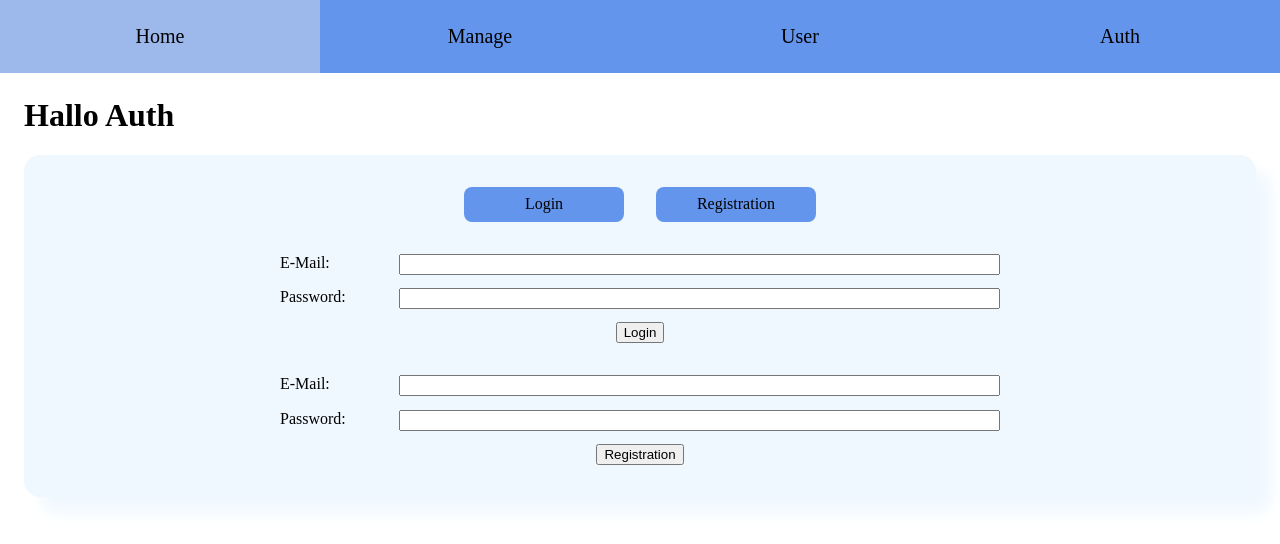
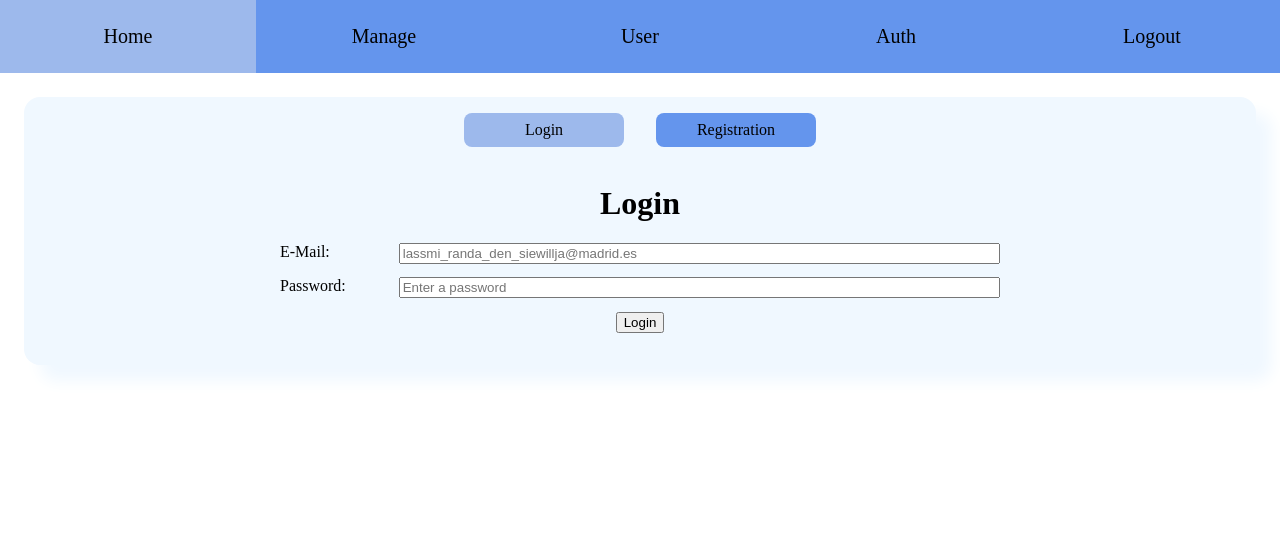
Before and after one commit to der-dittsche/Music_App, a Vue app: page /auth in a window 1280 px wide. Shown: the top 544 px of the page. Built offline with nearby package versions, Linux system fonts and the light colour scheme; no server answers.

Commit message:
feat: add login/logout/register routine with firebase auth

```diff
--- a/package.json
+++ b/package.json
@@ -12,6 +12,7 @@
     "prepare": "husky install"
   },
   "dependencies": {
+    "firebase": "^9.14.0",
     "pinia": "^2.0.26",
     "vue": "^3.2.45",
     "vue-router": "^4.1.6"
--- a/src/App.vue
+++ b/src/App.vue
@@ -8,6 +8,12 @@
 <script setup>
 import { RouterView } from 'vue-router';
 import NavBar from './components/NavBar.vue';
+import { onMounted } from 'vue';
+import { useStoreAuth } from '@/stores/storeAuth';
+
+const storeAuth = useStoreAuth();
+
+onMounted(() => storeAuth.initUser());
 </script>
 
 <style>
--- a/src/components/NavBar.vue
+++ b/src/components/NavBar.vue
@@ -5,9 +5,22 @@
       <RouterLink to="/manage" class="nav_item">Manage</RouterLink>
       <RouterLink to="/user" class="nav_item">User</RouterLink>
       <RouterLink to="/auth" class="nav_item">Auth</RouterLink>
+      <div class="nav_item" @click="storeAuth.logoutUser">Logout</div>
     </div>
   </nav>
 </template>
+<script>
+import { useStoreAuth } from '@/stores/storeAuth';
+
+export default {
+  data() {
+    const storeAuth = useStoreAuth();
+    return {
+      storeAuth,
+    };
+  },
+};
+</script>
 <style>
 .navbar {
   display: flex;
--- /dev/null
+++ b/src/stores/firebase.js
@@ -0,0 +1,16 @@
+import { initializeApp } from 'firebase/app';
+import { getAuth } from 'firebase/auth';
+
+const firebaseConfig = {
+  apiKey: 'AIzaSyAJpMj8M9bJmmPxFoR1Pk8ezOKr7BZW2fo',
+  authDomain: 'music-app-404e3.firebaseapp.com',
+  projectId: 'music-app-404e3',
+  storageBucket: 'music-app-404e3.appspot.com',
+  messagingSenderId: '306035918224',
+  appId: '1:306035918224:web:8d28407ba64bb7e8e55f15',
+};
+
+const app = initializeApp(firebaseConfig);
+const auth = getAuth(app);
+
+export { auth };
--- /dev/null
+++ b/src/stores/storeAuth.js
@@ -0,0 +1,66 @@
+import { defineStore } from 'pinia';
+import {
+  onAuthStateChanged,
+  createUserWithEmailAndPassword,
+  signInWithEmailAndPassword,
+  signOut,
+} from 'firebase/auth';
+import { auth } from './firebase';
+
+export const useStoreAuth = defineStore('storeAuth', {
+  state: () => {
+    return {
+      user: {},
+    };
+  },
+  actions: {
+    initUser() {
+      onAuthStateChanged(auth, user => {
+        if (user) {
+          this.user.id = user.uid;
+          this.user.email = user.email;
+        } else {
+          this.user = {};
+        }
+      });
+    },
+    registerUser(credentials) {
+      createUserWithEmailAndPassword(
+        auth,
+        credentials.email,
+        credentials.password,
+      )
+        .then(userCredential => {
+          const user = userCredential.user;
+          console.log(user);
+        })
+        .catch(error => {
+          const errorCode = error.code;
+          const errorMessage = error.message;
+          console.log(errorCode, errorMessage);
+        });
+    },
+    loginUser(credentials) {
+      signInWithEmailAndPassword(auth, credentials.email, credentials.password)
+        .then(userCredential => {
+          const user = userCredential.user;
+          console.log(user);
+        })
+        .catch(error => {
+          const errorCode = error.code;
+          const errorMessage = error.message;
+          console.log(errorCode, errorMessage);
+        });
+    },
+    logoutUser() {
+      signOut(auth)
+        .then(() => {
+          console.log('U are logout');
+        })
+        .catch(error => {
+          console.log(error);
+        });
+    },
+  },
+  getters: {},
+});
--- a/src/views/AuthView.vue
+++ b/src/views/AuthView.vue
@@ -1,11 +1,22 @@
 <template>
-  <h1>Hallo Auth</h1>
   <div class="container">
     <div class="auth_tab">
-      <p class="auth_tab_item">Login</p>
-      <p class="auth_tab_item">Registration</p>
+      <div
+        class="auth_tab_item"
+        :class="{ is_active: !register }"
+        @click.prevent="register = false"
+      >
+        Login
+      </div>
+      <div
+        class="auth_tab_item"
+        :class="{ is_active: register }"
+        @click.prevent="register = true"
+      >
+        Registration
+      </div>
     </div>
-    <div class="auth">
+    <!--     <div class="auth">
       <form action="submit" class="auth_card_auth">
         <div class="auth_card_element">
           <label for="auth_email" class="auth_card_label">E-Mail:</label>
@@ -27,34 +38,61 @@
         </div>
         <button>Login</button>
       </form>
-    </div>
+    </div> -->
     <div class="auth">
-      <form action="submit" class="auth_card_auth">
+      <form action="submit" class="auth_card_auth" @submit.prevent="onSubmit">
+        <div class="auth_title">
+          <h1>{{ formTitle }}</h1>
+        </div>
         <div class="auth_card_element">
           <label for="auth_email" class="auth_card_label">E-Mail:</label>
           <input
+            v-model="credentials.email"
             type="email"
             name="auth_email"
             id="auth_email"
             class="auth_card_input"
+            placeholder="lassmi_randa_den_siewillja@madrid.es"
           />
         </div>
         <div class="auth_card_element">
           <label for="auth_password" class="auth_card_label">Password:</label>
           <input
+            v-model="credentials.password"
             type="password"
             name="auth_password"
             id="auth_password"
             class="auth_card_input"
+            placeholder="Enter a password"
           />
         </div>
-        <button type="submit" @click="CallMe">Registration</button>
+        <button type="submit" @click="CallMe">{{ formTitle }}</button>
       </form>
     </div>
   </div>
 </template>
 <script>
+import { ref, computed, reactive } from 'vue';
+import { useStoreAuth } from '@/stores/storeAuth';
+
 export default {
+  data() {
+    const register = ref(false);
+    const formTitle = computed(() => {
+      return register.value ? 'Register' : 'Login';
+    });
+    const credentials = reactive({
+      email: '',
+      password: '',
+    });
+    const storeAuth = useStoreAuth();
+    return {
+      register,
+      formTitle,
+      credentials,
+      storeAuth,
+    };
+  },
   props: {
     callMe: {
       type: Function,
@@ -63,6 +101,17 @@ export default {
   methods: {
     submit() {
       this.callMe('yes');
+    },
+    onSubmit() {
+      if (!this.credentials.email || !this.credentials.password) {
+        console.log('wrong entry');
+      } else {
+        if (this.register) {
+          this.storeAuth.registerUser(this.credentials);
+        } else {
+          this.storeAuth.loginUser(this.credentials);
+        }
+      }
     },
   },
 };
@@ -78,6 +127,7 @@ export default {
   gap: 2em;
 }
 .auth_tab_item {
+  cursor: pointer;
   background-color: cornflowerblue;
   text-align: center;
   width: 10em;
@@ -85,6 +135,9 @@ export default {
   border-radius: 0.5em;
 }
 .auth_tab_item:hover {
+  background-color: rgb(157, 185, 236);
+}
+.is_active {
   background-color: rgb(157, 185, 236);
 }
 .auth_card_auth {
```
Also changed, not shown: 2 other files (tests, documents, lock files or other folders).
